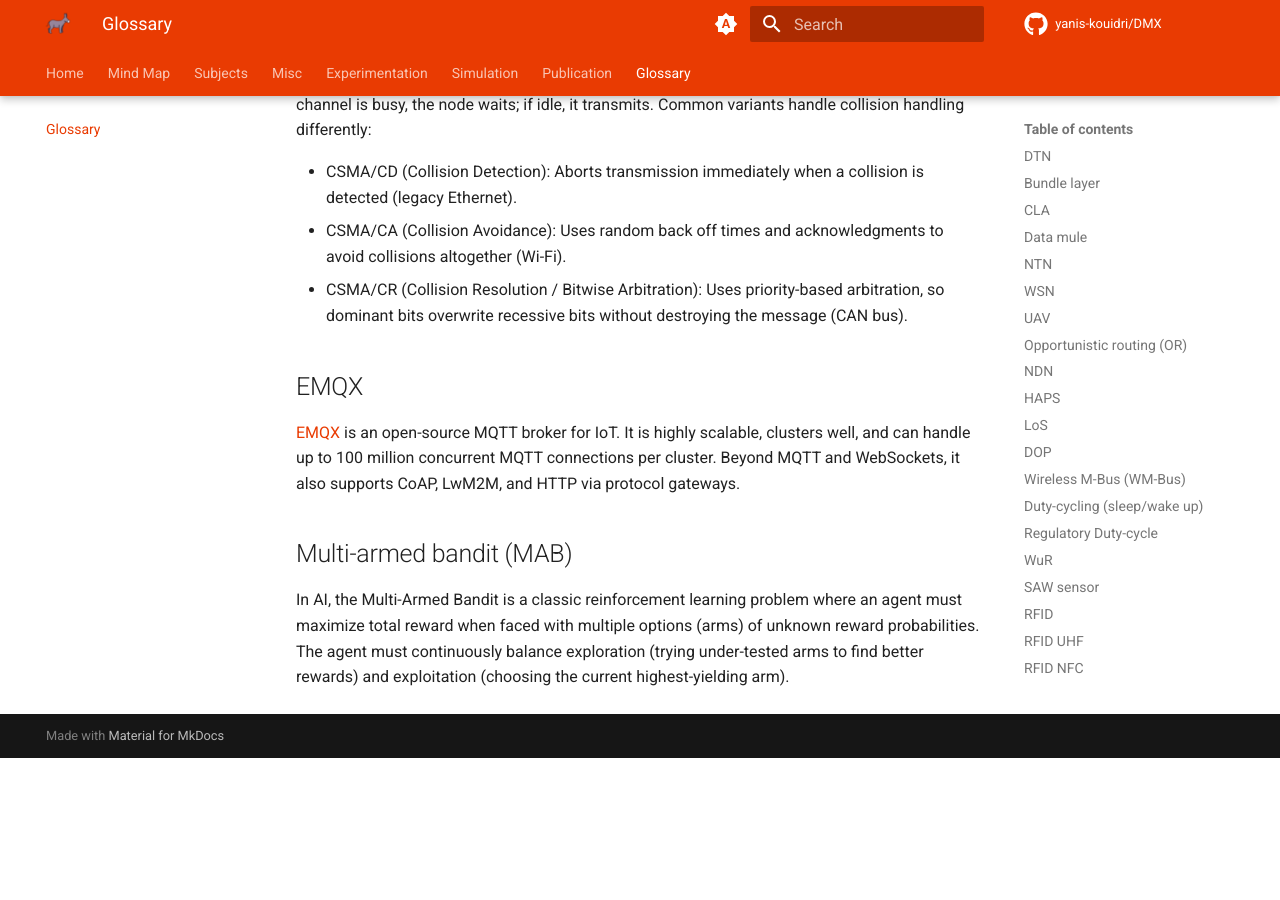
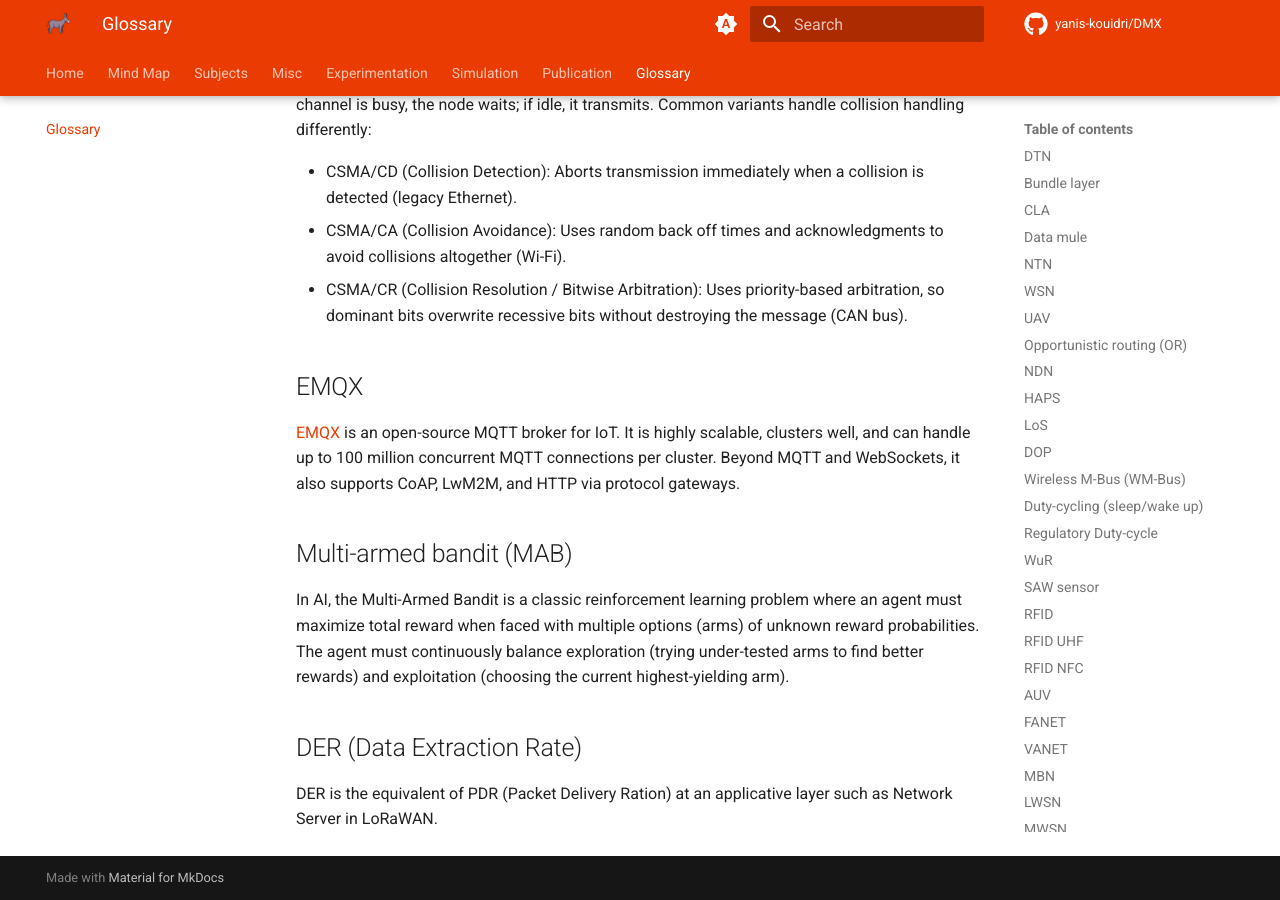
Before and after one commit to Yanis-Kouidri/DMX, an MkDocs documentation site: the page built from docs/glossary.md, in a window 1280 px wide and 900 px high, scrolled down 16169 px. Built offline with MkDocs 1.6.1 and Material for MkDocs 9.7.7, drawn with Linux system fonts in a browser that asks for light colours; comment, search, counter and statistics services are not loaded; before the commit the page ends 16927 px from its top, so only the background shows below that.

Commit message:
feat: add definition for DER (Data Extraction Rate) in glossary

```diff
--- a/docs/glossary.md
+++ b/docs/glossary.md
@@ -388,3 +388,7 @@ CSMA (Carrier Sense Multiple Access) is a Media Access Control (MAC) protocol wh
 ## Multi-armed bandit (MAB)
 
 In AI, the Multi-Armed Bandit is a classic reinforcement learning problem where an agent must maximize total reward when faced with multiple options (arms) of unknown reward probabilities. The agent must continuously balance exploration (trying under-tested arms to find better rewards) and exploitation (choosing the current highest-yielding arm).
+
+## DER (Data Extraction Rate)
+
+DER is the equivalent of PDR (Packet Delivery Ration) at an applicative layer such as Network Server in LoRaWAN.
```
